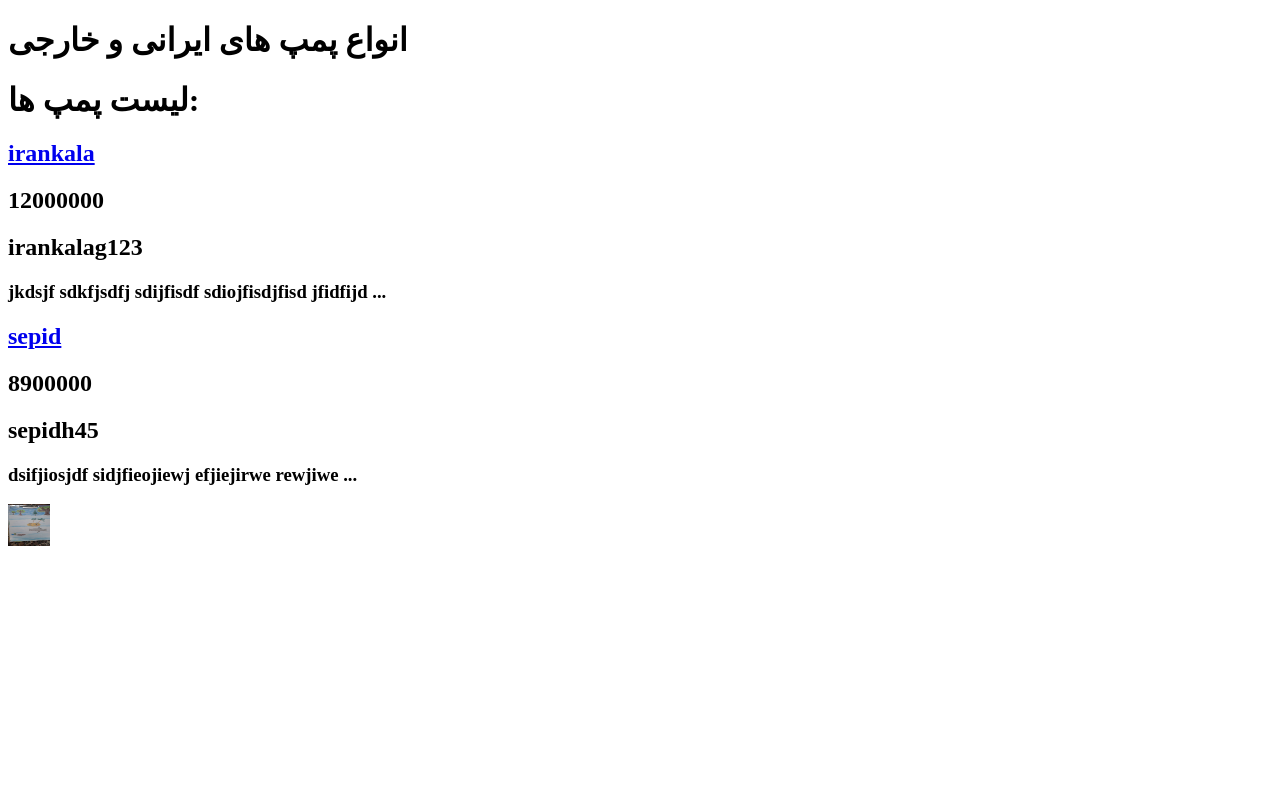
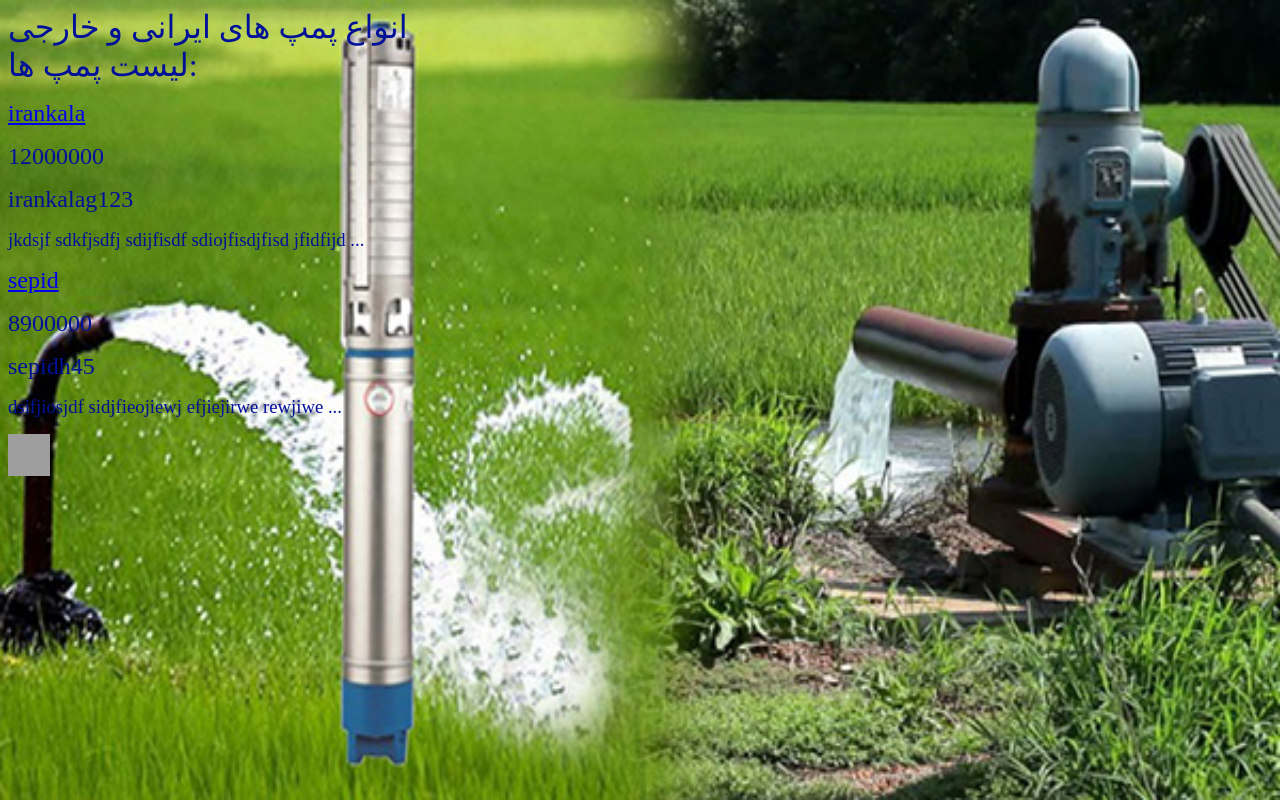
Before and after one commit to faribaEftekhari/pool-store, a Django app: page /pomp/ in a window 1280 px wide. Run offline with Django 3.2, Linux system fonts and the light colour scheme; data comes from the database, SQL or seed files in the repository; grey boxes are pictures that could not be loaded.

Commit message:
change css

```diff
--- a/assets/style.css
+++ b/assets/style.css
@@ -1,3 +1,12 @@
 body{
-  background-color: coral;
+
+  background-image: url(/static/back.jpg);
+  background-repeat:no-repeat;
+  background-attachment:fixed;
+  background-size:100% 100%;
+  color: #019f;
 }
+h1,h2,h3,h4,h5{
+  font-weight: normal;
+  margin:0;
+}
--- a/pomp/templates/pomp/pomplist.html
+++ b/pomp/templates/pomp/pomplist.html
@@ -4,6 +4,7 @@
   <head>
     <meta charset="utf-8">
     <title>لیست پمپ ها</title>
+    <link rel="stylesheet" href="{% static 'style.css' %}">
   </head>
   <body>
     <h1>انواع پمپ های ایرانی و خارجی</h1>
--- a/templates/home.html
+++ b/templates/home.html
@@ -9,7 +9,7 @@
   <body>
     <div class="contain">
 
-
+    <h1>سایت فروش پمپ</h1>
     <p>به سامانه فروش پمپ مرکزی کرج خوش آمدید</p>
     </div>
   </body>
```
Also changed, not shown: assets/back.jpg (added), pomp/pic/IMG.jpg (deleted).
